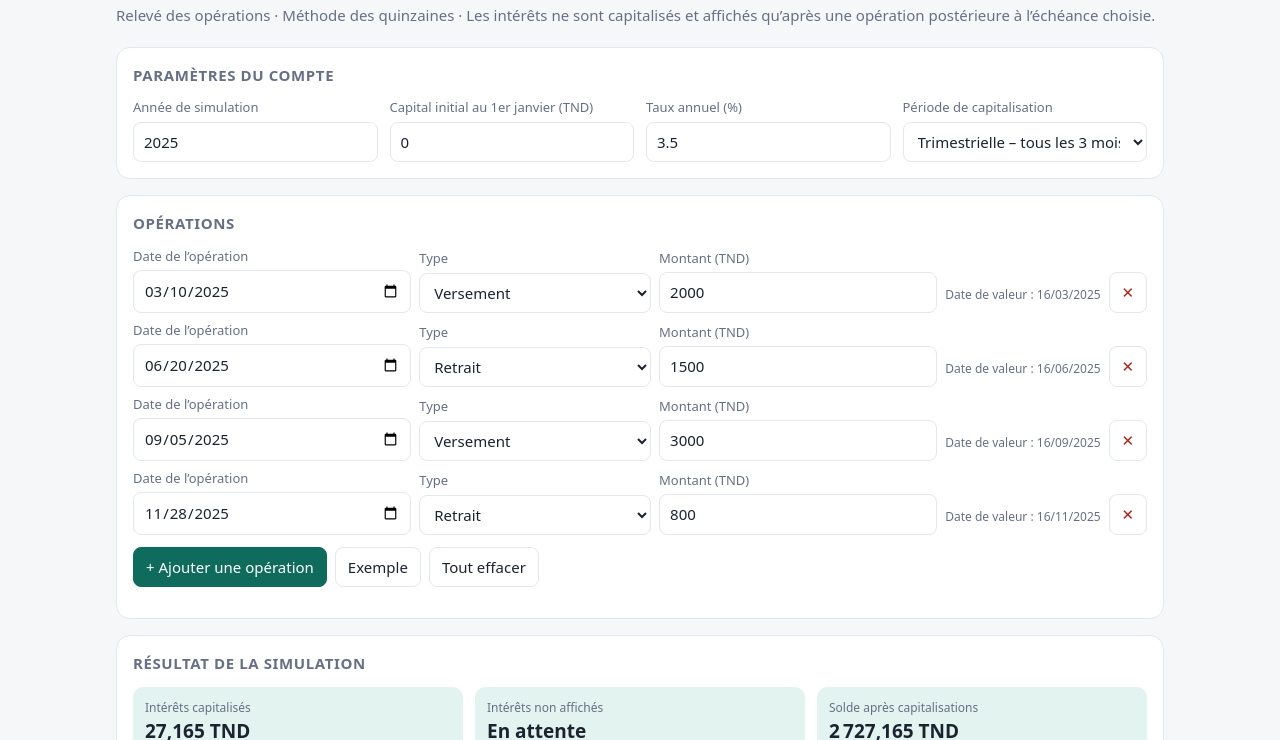
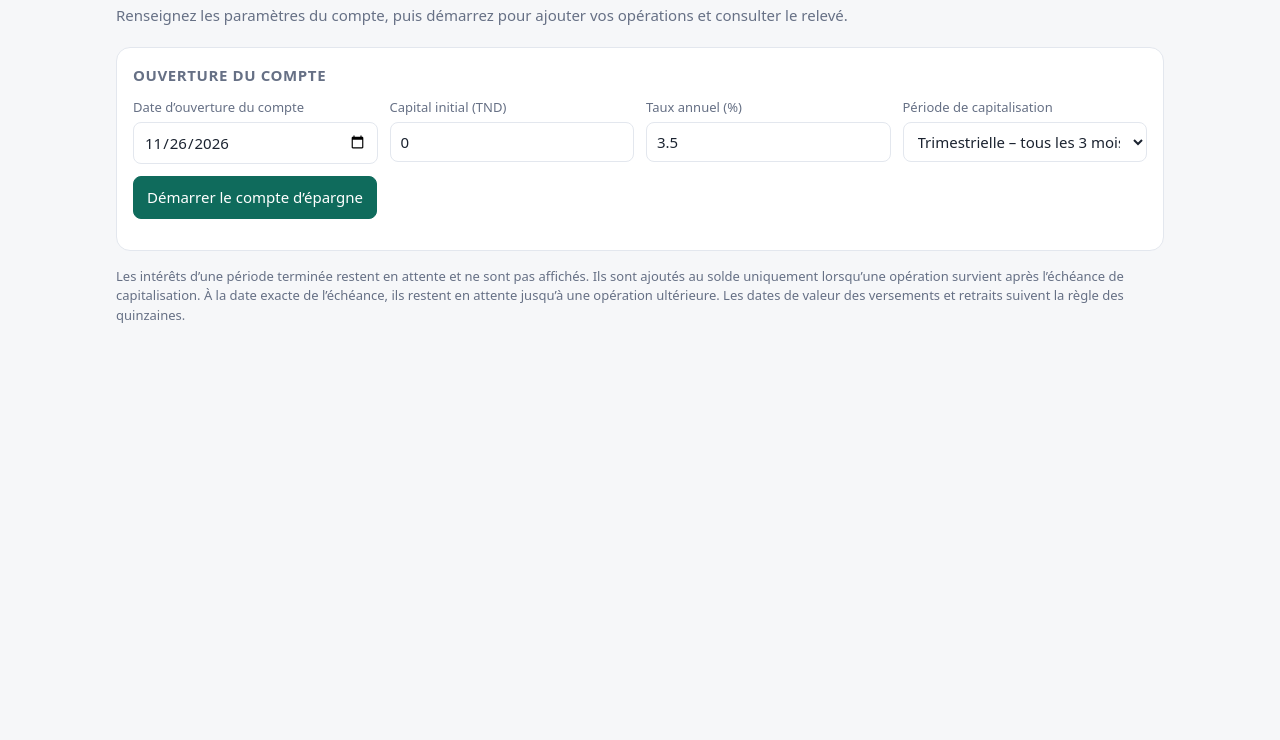
Before and after one commit to rayenbenamor654-source/finance, a plain HTML site: page index.html in a window 1280 px wide. Shown: the part 60-800 px from the top of the page. Drawn offline with Linux system fonts and the light colour scheme.

Commit message:
Add account setup and animated transition to operations

```diff
--- a/index.html
+++ b/index.html
@@ -13,58 +13,80 @@
     .card{background:var(--card);border:1px solid var(--line);border-radius:14px;padding:16px;margin-bottom:16px}h2{font-size:15px;margin:0 0 12px;text-transform:uppercase;letter-spacing:.04em;color:var(--muted)}
     .grid{display:grid;grid-template-columns:repeat(auto-fit,minmax(180px,1fr));gap:12px}label{display:block;font-size:13px;color:var(--muted);margin-bottom:4px}
     input,select{width:100%;padding:8px 10px;border:1px solid var(--line);border-radius:8px;background:var(--input);color:var(--text);font:inherit}input:focus,select:focus,button:focus-visible{outline:2px solid var(--accent);outline-offset:2px}
+    button{font:inherit;border:1px solid var(--line);background:var(--card);color:var(--text);border-radius:8px;padding:9px 13px;cursor:pointer}button.primary{background:var(--accent);border-color:var(--accent);color:#fff}button:disabled{opacity:.65;cursor:default}
     .ops{display:grid;gap:8px}.op{display:grid;grid-template-columns:1.2fr 1fr 1.2fr auto 2.4rem;gap:8px;align-items:end}.op-field{min-width:0}.vdate{font-size:12px;color:var(--muted);white-space:nowrap;padding-bottom:9px}
-    button{font:inherit;border:1px solid var(--line);background:var(--card);color:var(--text);border-radius:8px;padding:8px 12px;cursor:pointer}button.primary{background:var(--accent);border-color:var(--accent);color:#fff}button.del{padding:8px 0;color:var(--danger)}
-    .row-actions{display:flex;gap:8px;margin-top:12px;flex-wrap:wrap}.scroll{overflow-x:auto}table{width:100%;border-collapse:collapse;font-variant-numeric:tabular-nums}th,td{padding:8px 10px;text-align:right;border-bottom:1px solid var(--line);white-space:nowrap}th{font-size:12px;color:var(--muted);font-weight:600}th:first-child,td:first-child,th:nth-child(2),td:nth-child(2){text-align:left}tfoot td{font-weight:700;border-bottom:0}
+    button.del{padding:8px 0;color:var(--danger)}.row-actions{display:flex;gap:8px;margin-top:12px;flex-wrap:wrap}.scroll{overflow-x:auto}
+    table{width:100%;border-collapse:collapse;font-variant-numeric:tabular-nums}th,td{padding:8px 10px;text-align:right;border-bottom:1px solid var(--line);white-space:nowrap}th{font-size:12px;color:var(--muted);font-weight:600}th:first-child,td:first-child,th:nth-child(2),td:nth-child(2){text-align:left}tfoot td{font-weight:700;border-bottom:0}
     .kpis{display:grid;grid-template-columns:repeat(auto-fit,minmax(190px,1fr));gap:12px}.kpi{background:var(--soft);border-radius:10px;padding:12px}.kpi span{display:block;font-size:12px;color:var(--muted)}.kpi b{font-size:19px;font-variant-numeric:tabular-nums}.note{font-size:13px;color:var(--muted)}.warn{color:var(--danger)}
+    [hidden]{display:none!important}.revealed{animation:appear .55s ease both}@keyframes appear{from{opacity:0;transform:translateY(16px)}to{opacity:1;transform:translateY(0)}}
     @media(max-width:640px){.op{grid-template-columns:1fr 1fr}.op .vdate{grid-column:1/2}}
+    @media(prefers-reduced-motion:reduce){.revealed{animation:none;scroll-behavior:auto}html{scroll-behavior:auto}}
+    html{scroll-behavior:smooth}
     @media print{.noprint{display:none}body{background:#fff;color:#111}.card{break-inside:avoid;border-color:#ccc}.scroll{overflow:visible}table{font-size:11px}}
   </style>
 </head>
 <body>
 <main>
   <h1>Compte d’épargne</h1>
-  <p class="sub">Relevé des opérations · Méthode des quinzaines · Les intérêts ne sont capitalisés et affichés qu’après une opération postérieure à l’échéance choisie.</p>
-  <section class="card noprint"><h2>Paramètres du compte</h2><div class="grid">
-    <div><label for="annee">Année de simulation</label><input id="annee" type="number" value="2025" min="1900" max="2100" step="1"></div>
-    <div><label for="solde0">Capital initial au 1er janvier (TND)</label><input id="solde0" type="number" value="0" min="0" step="0.001"></div>
-    <div><label for="taux">Taux annuel (%)</label><input id="taux" type="number" value="3.5" step="0.01" min="0.01"></div>
-    <div><label for="frequence">Période de capitalisation</label><select id="frequence"><option value="3">Trimestrielle – tous les 3 mois</option><option value="6">Semestrielle – tous les 6 mois</option></select></div>
-  </div></section>
-  <section class="card noprint"><h2>Opérations</h2><div class="ops" id="ops"></div><div class="row-actions"><button class="primary" id="add" type="button">+ Ajouter une opération</button><button id="demo" type="button">Exemple</button><button id="clear" type="button">Tout effacer</button></div><p class="note" id="ignored"></p><p class="warn" id="error" role="alert"></p></section>
-  <section class="card"><h2>Résultat de la simulation</h2><div class="kpis" id="kpis"></div><p class="note" id="status" aria-live="polite"></p></section>
-  <section class="card"><h2>Relevé du compte d’épargne</h2><div class="scroll"><table id="t-ops"></table></div></section>
-  <section class="card"><h2>Détail des intérêts capitalisés</h2><div class="scroll"><table id="t-seg"></table></div><div class="row-actions noprint"><button id="print" type="button">Imprimer / PDF</button></div></section>
+  <p class="sub">Renseignez les paramètres du compte, puis démarrez pour ajouter vos opérations et consulter le relevé.</p>
+
+  <section class="card noprint" id="setup-card">
+    <h2>Ouverture du compte</h2>
+    <div class="grid">
+      <div><label for="date-ouverture">Date d’ouverture du compte</label><input id="date-ouverture" type="date" required></div>
+      <div><label for="solde0">Capital initial (TND)</label><input id="solde0" type="number" value="0" min="0" step="0.001" required></div>
+      <div><label for="taux">Taux annuel (%)</label><input id="taux" type="number" value="3.5" step="0.01" min="0.01" required></div>
+      <div><label for="frequence">Période de capitalisation</label><select id="frequence"><option value="3">Trimestrielle – tous les 3 mois</option><option value="6">Semestrielle – tous les 6 mois</option></select></div>
+    </div>
+    <div class="row-actions"><button class="primary" id="start" type="button">Démarrer le compte d’épargne</button></div>
+    <p class="warn" id="setup-error" role="alert"></p>
+  </section>
+
+  <section class="card noprint" id="operations-card" hidden>
+    <h2>Opérations du compte</h2>
+    <p class="note" id="period-note"></p>
+    <div class="ops" id="ops"></div>
+    <div class="row-actions"><button class="primary" id="add" type="button">+ Ajouter une opération</button><button id="clear" type="button">Tout effacer</button></div>
+    <p class="note" id="ignored"></p><p class="warn" id="error" role="alert"></p>
+  </section>
+
+  <section class="card" id="result-card" hidden><h2>Résultat de la simulation</h2><div class="kpis" id="kpis"></div><p class="note" id="status" aria-live="polite"></p></section>
+  <section class="card" id="statement-card" hidden><h2>Relevé du compte d’épargne</h2><div class="scroll"><table id="t-ops"></table></div></section>
+  <section class="card" id="interest-card" hidden><h2>Détail des intérêts capitalisés</h2><div class="scroll"><table id="t-seg"></table></div><div class="row-actions noprint"><button id="print" type="button">Imprimer / PDF</button></div></section>
   <p class="note">Les intérêts d’une période terminée restent en attente et ne sont pas affichés. Ils sont ajoutés au solde uniquement lorsqu’une opération survient après l’échéance de capitalisation. À la date exacte de l’échéance, ils restent en attente jusqu’à une opération ultérieure. Les dates de valeur des versements et retraits suivent la règle des quinzaines.</p>
 </main>
 <script>
 (function(){
   "use strict";
   const $=id=>document.getElementById(id);
-  const DEMO=[{date:"2025-03-10",type:"V",montant:2000},{date:"2025-06-20",type:"R",montant:1500},{date:"2025-09-05",type:"V",montant:3000},{date:"2025-11-28",type:"R",montant:800}];
-  let ops=DEMO.map(o=>({...o}));
+  let ops=[];
+  let started=false;
   const parse=s=>{const p=s.split("-").map(Number);return{y:p[0],m:p[1],d:p[2]}};
   const key=a=>a.y*10000+a.m*100+a.d;
   const fmt=a=>String(a.d).padStart(2,"0")+"/"+String(a.m).padStart(2,"0")+"/"+a.y;
+  const iso=a=>String(a.y).padStart(4,"0")+"-"+String(a.m).padStart(2,"0")+"-"+String(a.d).padStart(2,"0");
   const days360=(a,b)=>(b.y-a.y)*360+(b.m-a.m)*30+(Math.min(b.d,30)-Math.min(a.d,30));
   const addMonths=(a,n)=>{const total=a.y*12+(a.m-1)+n,y=Math.floor(total/12),m=total%12+1,last=new Date(y,m,0).getDate();return{y,m,d:Math.min(a.d,last)}};
-  const nextMonth=a=>addMonths(a,1);
-  const valVersement=a=>a.d===1||a.d===16?a:a.d<16?{y:a.y,m:a.m,d:16}:nextMonth({...a,d:1});
+  const valVersement=a=>a.d===1||a.d===16?a:a.d<16?{y:a.y,m:a.m,d:16}:addMonths({y:a.y,m:a.m,d:1},1);
   const valRetrait=a=>({y:a.y,m:a.m,d:a.d<=15?1:16});
   const nf3=new Intl.NumberFormat("fr-FR",{minimumFractionDigits:3,maximumFractionDigits:3});
   const round3=n=>Math.round((n+Number.EPSILON)*1000)/1000;
+  function openingDate(){return parse($("date-ouverture").value)}
+  function endDate(){return addMonths(openingDate(),12)}
+  function withinOpeningPeriod(d){return key(d)>=key(openingDate())&&key(d)<key(endDate())}
+  function latest(a,b){return key(a)>=key(b)?a:b}
 
   function compute(){
-    const year=parseInt($("annee").value,10),initial=parseFloat($("solde0").value),rate=parseFloat($("taux").value),months=parseInt($("frequence").value,10);
-    if(!Number.isInteger(year)||year<1900||year>2100)return{error:"Renseignez une année valide (1900–2100)."};
+    const initial=parseFloat($("solde0").value),rate=parseFloat($("taux").value),months=parseInt($("frequence").value,10);
+    if(!$("date-ouverture").value)return{error:"Renseignez la date d’ouverture du compte."};
     if(!(initial>=0))return{error:"Renseignez un capital initial valide."};
     if(!(rate>0))return{error:"Le taux annuel doit être strictement positif."};
-    const start={y:year,m:1,d:1},end={y:year+1,m:1,d:1},valid=[],ignored={};
+    const start=openingDate(),end=addMonths(start,12),valid=[],ignored={};
     for(const o of ops){
       if(!o.date||!(o.montant>0))continue;
       const d=parse(o.date);
-      if(key(d)<key(start)||key(d)>=key(end)){ignored[d.y]=true;continue;}
-      const value=o.type==="V"?valVersement(d):valRetrait(d);
+      if(!withinOpeningPeriod(d)){ignored[d.y]=true;continue;}
+      const value=latest(o.type==="V"?valVersement(d):valRetrait(d),start);
       valid.push({d,v:value,type:o.type,amount:round3(o.montant)*(o.type==="V"?1:-1)});
     }
     valid.sort((a,b)=>key(a.v)-key(b.v)||key(a.d)-key(b.d));
@@ -77,39 +99,40 @@
       cursor=until;
     }
     for(const op of valid){
-      // Strictly later than the scheduled date: an operation on the boundary itself does not trigger capitalization.
       while(key(nextBoundary)<key(op.v)){
         accrue(nextBoundary);
         completedBoundary=true;
-        nextBoundary=addMonths(nextBoundary,months);
+        nextBoundary=addMonths(start,Math.ceil((key(cursor)-key(start))/10000)*0+months);
+        // Advance from the prior boundary using a month offset anchored to opening day.
+        let periods=1;
+        while(key(addMonths(start,months*periods))<=key(cursor))periods++;
+        nextBoundary=addMonths(start,months*periods);
       }
-      // Post only interest accrued through completed periods. Interest in the current, incomplete period stays hidden.
       if(completedBoundary&&key(op.v)>key(cursor)&&pending>0){
         const posted=round3(pending);
         balance=round3(balance+posted);
         credited=round3(credited+posted);
         rows.push({operation:"Capitalisation des intérêts",opDate:"—",valueDate:fmt(op.v),amount:posted,balance});
         segments.push(...pendingSegments);
-        pending=0;
-        pendingSegments.length=0;
-        completedBoundary=false;
+        pending=0;pendingSegments.length=0;completedBoundary=false;
       }
       accrue(op.v);
       balance=round3(balance+op.amount);
       if(balance<0)return{error:"Le retrait du "+fmt(op.d)+" dépasse le solde disponible à sa date de valeur ("+fmt(op.v)+")."};
       rows.push({operation:op.type==="V"?"Versement":"Retrait",opDate:fmt(op.d),valueDate:fmt(op.v),amount:op.amount,balance});
     }
-    // Do not capitalize or expose untriggered interest at year end.
+    // Keep untriggered interest private; it is not included in the interest table or balance.
     accrue(end);
-    return{year,initial,rate,months,rows,segments,credited,balance,ignored:Object.keys(ignored).length};
+    return{initial,rate,months,rows,segments,credited,balance,ignored:Object.keys(ignored).length};
   }
   function render(){
+    if(!started)return;
     const r=compute();
     if(r.error){$("error").textContent=r.error;$("kpis").innerHTML="";$("t-ops").innerHTML="";$("t-seg").innerHTML="";$("status").textContent="";$("ignored").textContent="";return;}
     $("error").textContent="";
-    $("ignored").textContent=r.ignored?"Les opérations hors de l’année sélectionnée sont exclues de la simulation.":"";
+    $("ignored").textContent=r.ignored?"Les opérations en dehors de la période d’un an suivant l’ouverture sont exclues.":"";
     $("kpis").innerHTML='<div class="kpi"><span>Intérêts capitalisés</span><b>'+nf3.format(r.credited)+' TND</b></div>'+
-      '<div class="kpi"><span>Intérêts non affichés</span><b>En attente</b></div>'+
+      '<div class="kpi"><span>Intérêts non capitalisés</span><b>En attente</b></div>'+
       '<div class="kpi"><span>Solde après capitalisations</span><b>'+nf3.format(r.balance)+' TND</b></div>';
     $("status").textContent="Les intérêts en attente ne sont pas affichés. Ils seront capitalisés après une opération dont la date de valeur est postérieure à une échéance de capitalisation.";
     let h='<thead><tr><th>Date d’opération</th><th>Date de valeur</th><th>Mouvement</th><th>Montant (TND)</th><th>Solde après mouvement (TND)</th></tr></thead><tbody>';
@@ -120,24 +143,41 @@
     s+='</tbody><tfoot><tr><td colspan="4">Total des intérêts capitalisés</td><td>'+nf3.format(r.credited)+'</td></tr></tfoot>';
     $("t-seg").innerHTML=s;
   }
-  function label(o){if(!o.date)return"";const d=parse(o.date);return"Date de valeur : "+fmt(o.type==="V"?valVersement(d):valRetrait(d));}
+  function label(o){if(!o.date)return"Choisissez une date";const d=parse(o.date);return"Date de valeur : "+fmt(latest(o.type==="V"?valVersement(d):valRetrait(d),openingDate()))}
   function buildOps(){
     const box=$("ops");box.innerHTML="";
     ops.forEach((o,i)=>{
       const row=document.createElement("div");row.className="op";
-      row.innerHTML='<div class="op-field"><label>Date de l’opération</label><input type="date" aria-label="Date de l’opération"></div><div class="op-field"><label>Type</label><select aria-label="Type d’opération"><option value="V">Versement</option><option value="R">Retrait</option></select></div><div class="op-field"><label>Montant (TND)</label><input type="number" min="0.001" step="0.001" placeholder="Montant" aria-label="Montant en dinars tunisiens"></div><span class="vdate"></span><button type="button" class="del" aria-label="Supprimer cette opération" title="Supprimer">✕</button>';
-      const c=row.children;c[0].querySelector("input").value=o.date;c[1].querySelector("select").value=o.type;c[2].querySelector("input").value=o.montant||"";c[3].textContent=label(o);
-      c[0].querySelector("input").oninput=e=>{o.date=e.target.value;c[3].textContent=label(o);render()};
+      row.innerHTML='<div class="op-field"><label>Date de l’opération</label><input type="date" required aria-label="Date de l’opération"></div><div class="op-field"><label>Type</label><select aria-label="Type d’opération"><option value="V">Versement</option><option value="R">Retrait</option></select></div><div class="op-field"><label>Montant (TND)</label><input type="number" min="0.001" step="0.001" placeholder="Montant" aria-label="Montant en dinars tunisiens"></div><span class="vdate"></span><button type="button" class="del" aria-label="Supprimer cette opération" title="Supprimer">✕</button>';
+      const c=row.children,dateInput=c[0].querySelector("input"),amountInput=c[2].querySelector("input");
+      dateInput.min=iso(openingDate());dateInput.max=iso(addMonths(openingDate(),12));dateInput.value=o.date;
+      c[1].querySelector("select").value=o.type;amountInput.value=o.montant||"";c[3].textContent=label(o);
+      dateInput.oninput=e=>{o.date=e.target.value;c[3].textContent=label(o);render()};
       c[1].querySelector("select").onchange=e=>{o.type=e.target.value;c[3].textContent=label(o);render()};
-      c[2].querySelector("input").oninput=e=>{o.montant=parseFloat(e.target.value)||0;render()};
+      amountInput.oninput=e=>{o.montant=parseFloat(e.target.value)||0;render()};
       c[4].onclick=()=>{ops.splice(i,1);buildOps();render()};box.appendChild(row);
     });
   }
-  $("add").onclick=()=>{ops.push({date:$(`annee`).value+"-01-01",type:"V",montant:0});buildOps();render()};
-  $("demo").onclick=()=>{$("annee").value=2025;$("solde0").value=0;$("taux").value=3.5;$("frequence").value="3";ops=DEMO.map(o=>({...o}));buildOps();render()};
-  $("clear").onclick=()=>{ops=[];buildOps();render()};$("print").onclick=()=>window.print();
-  ["annee","solde0","taux","frequence"].forEach(id=>$(id).oninput=render);
-  buildOps();render();
+  function startAccount(){
+    $("setup-error").textContent="";
+    if(!$("date-ouverture").value){$("setup-error").textContent="Renseignez la date d’ouverture du compte.";$("date-ouverture").focus();return;}
+    if(!$("solde0").reportValidity())return;
+    if(!$("taux").reportValidity())return;
+    started=true;
+    $("date-ouverture").disabled=true;$("solde0").disabled=true;$("taux").disabled=true;$("frequence").disabled=true;
+    $("start").disabled=true;$("start").textContent="Compte démarré";
+    const end=addMonths(openingDate(),12);
+    $("period-note").textContent="Période simulée : du "+fmt(openingDate())+" au "+fmt(end)+" (date de fin exclue).";
+    ["operations-card","result-card","statement-card","interest-card"].forEach(id=>{$(id).hidden=false;$(id).classList.add("revealed")});
+    ops=[];buildOps();render();
+    $("operations-card").scrollIntoView({behavior:"smooth",block:"start"});
+    window.setTimeout(()=>$("add").focus({preventScroll:true}),650);
+  }
+  $("start").onclick=startAccount;
+  $("add").onclick=()=>{const start=openingDate();ops.push({date:iso(start),type:"V",montant:0});buildOps();render();const inputs=$("ops").querySelectorAll("input[type=date]");inputs[inputs.length-1].focus()};
+  $("clear").onclick=()=>{ops=[];buildOps();render()};
+  $("print").onclick=()=>window.print();
+  const today=new Date();$("date-ouverture").value=iso({y:today.getFullYear(),m:today.getMonth()+1,d:today.getDate()});
 })();
 </script>
 </body>
```
